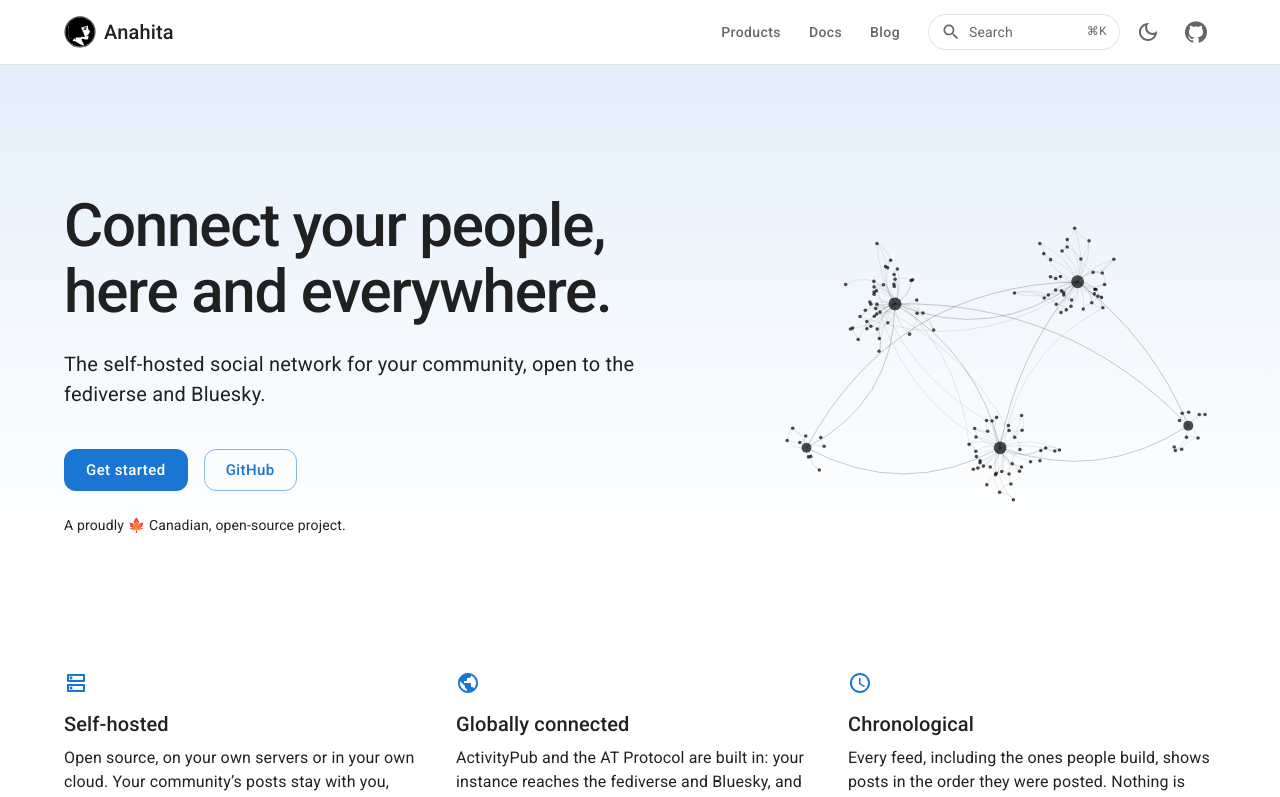
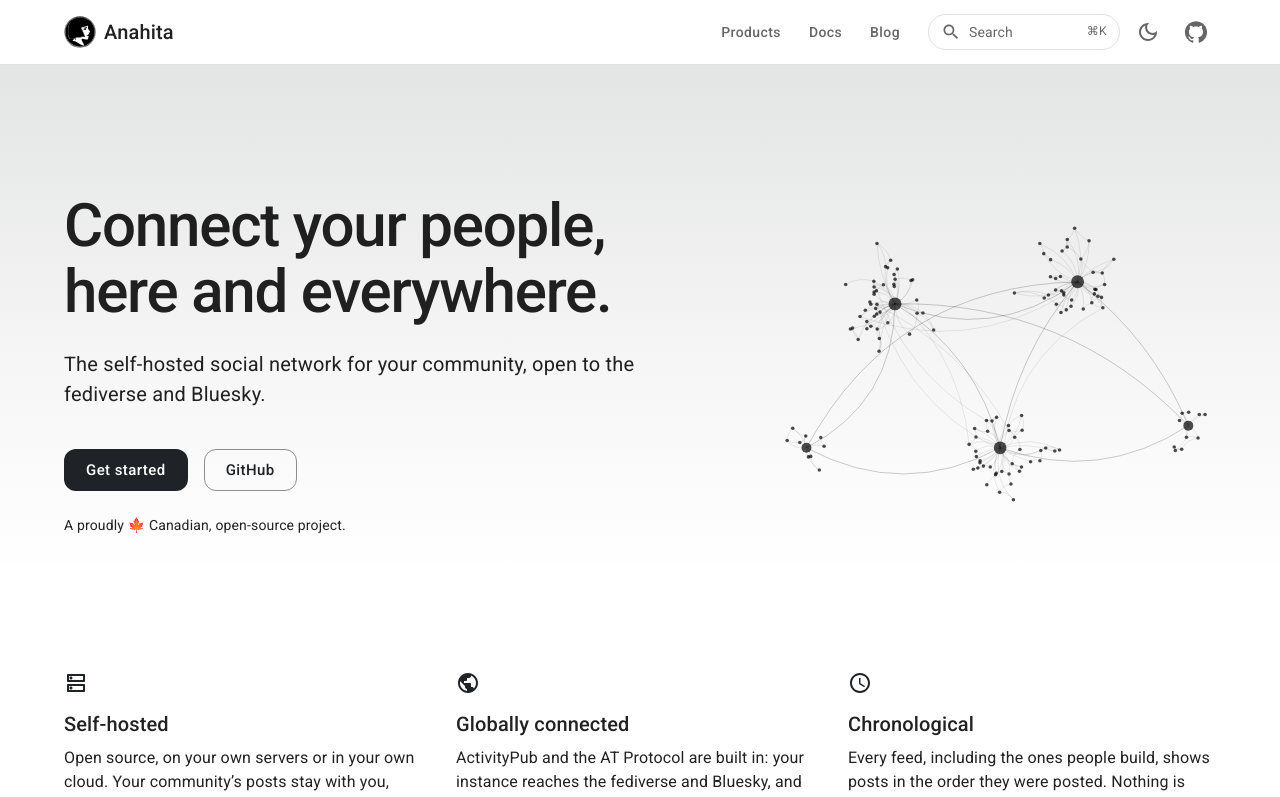
Before and after one commit to anahitasocial/anahita.io, a Next.js app: page / in a window 1280 px wide. Shown: the top 797 px of the page. Built offline with nearby package versions, Linux system fonts and the light colour scheme; what @mui/material-nextjs would draw is missing.

Commit message:
website - Anahita's colours: ink and signal red (roadmap row 91)
- changed: the primary colour is ink (#1F2328; #E6E8EB in dark mode), matching the black-and-white logo, and the secondary signal red (#D62828; #E57575), an accent used sparingly; chosen by the user, shared with anahita-web

```diff
--- a/src/theme.js
+++ b/src/theme.js
@@ -2,12 +2,18 @@
 
 import { createTheme } from '@mui/material/styles';
 
-// MUI's default palette until Anahita's own colours are chosen. Light or
-// dark is a class on <html>: set from the operating system before the page
-// paints (InitColorSchemeScript), then by the toggle in the header.
+// Anahita's colours: ink and signal red, chosen by the user on 2026-10-25
+// (shared with anahita-web). Ink matches the black-and-white logo; in dark
+// mode it turns to near-white. The red is an accent, used sparingly: red
+// also means an error. Light or dark is a class on <html>: set from the
+// operating system before the page paints (InitColorSchemeScript), then by
+// the toggle in the header.
 const theme = createTheme({
   cssVariables: { colorSchemeSelector: 'class' },
-  colorSchemes: { light: true, dark: true },
+  colorSchemes: {
+    light: { palette: { primary: { main: '#1F2328' }, secondary: { main: '#D62828' } } },
+    dark: { palette: { primary: { main: '#E6E8EB' }, secondary: { main: '#E57575' } } },
+  },
   shape: { borderRadius: 12 },
   typography: {
     h1: { fontSize: '3rem', fontWeight: 500, letterSpacing: '-0.02em', lineHeight: 1.1 },
```
